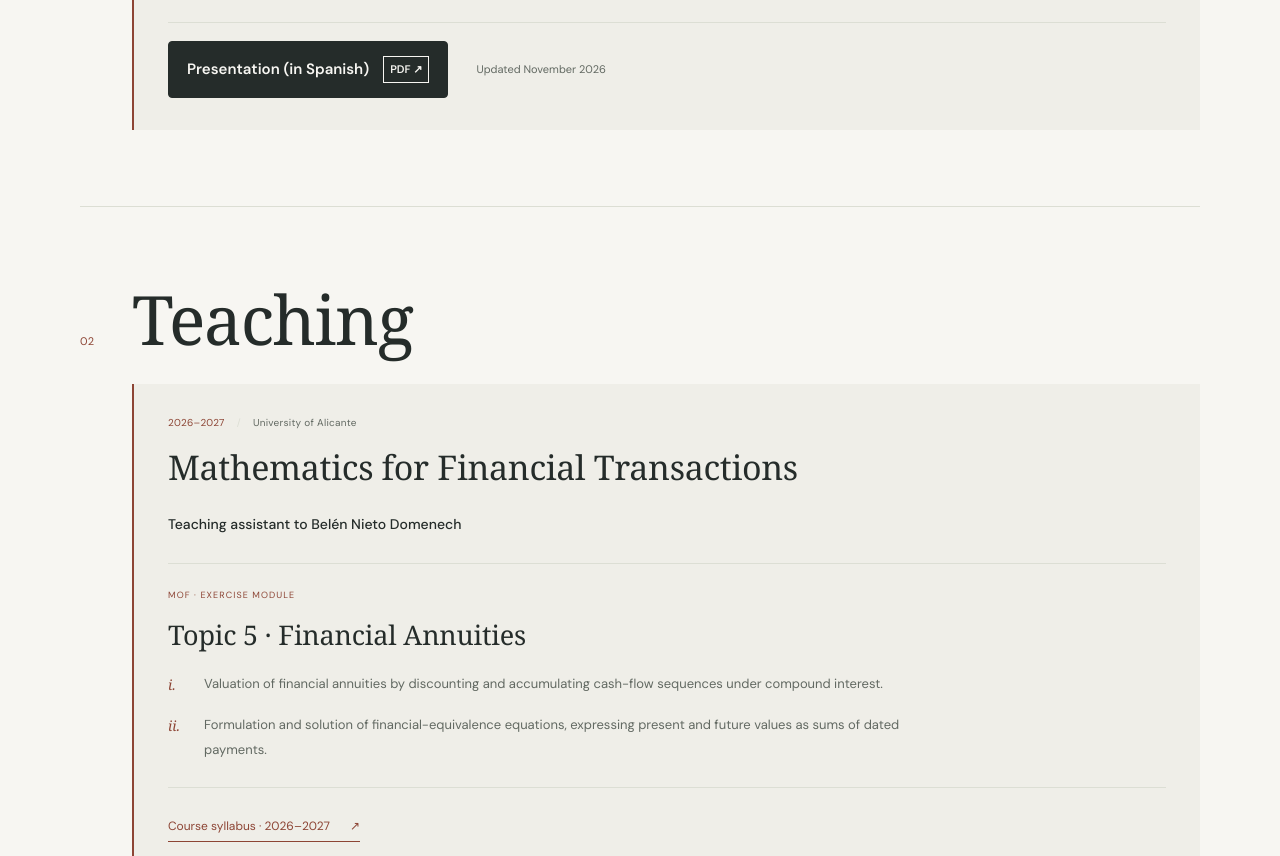
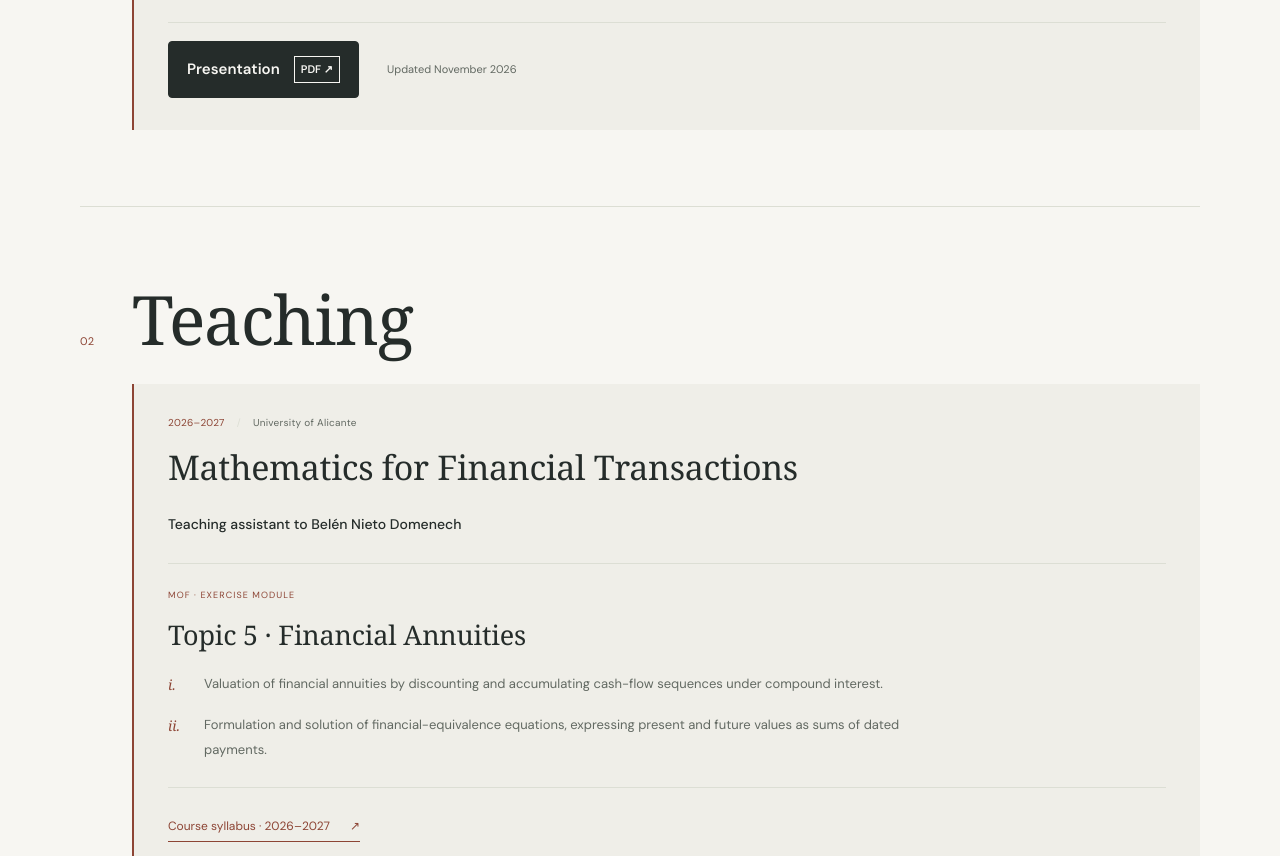
Before and after one commit to Pabloesparciacasado/website, a plain HTML site: page index.html in a window 1280 px wide. Shown: the part 1569-2425 px from the top of the page. Drawn offline with Linux system fonts and the light colour scheme; a web font is replaced by a local one.

Commit message:
Update presentation link text in index.html

```diff
--- a/index.html
+++ b/index.html
@@ -68,7 +68,7 @@
           <p class="research-abstract" data-i18n="researchNextSteps">Ongoing work focuses on out-of-sample validation for variance, horizon-matched implied-volatility controls and the contribution of different option maturities. Results remain preliminary, and exposure measures inferred from unsigned open interest rely on assumptions about dealer positioning.</p>
         </div>
         <div class="research-materials">
-          <a class="project-document" href="./assets/net-option-gamma-2026-11.pdf" target="_blank" rel="noopener noreferrer"><span data-i18n="researchPresentation">Presentation (in Spanish)</span><span class="file-type">PDF ↗</span></a>
+          <a class="project-document" href="./assets/net-option-gamma-2026-11.pdf" target="_blank" rel="noopener noreferrer"><span data-i18n="researchPresentation">Presentation </span><span class="file-type">PDF ↗</span></a>
           <span class="research-update"><span data-i18n="researchUpdatedLabel">Updated</span> <time datetime="2026-11" data-i18n="researchUpdatedDate">November 2026</time></span>
         </div>
       </div>
```
